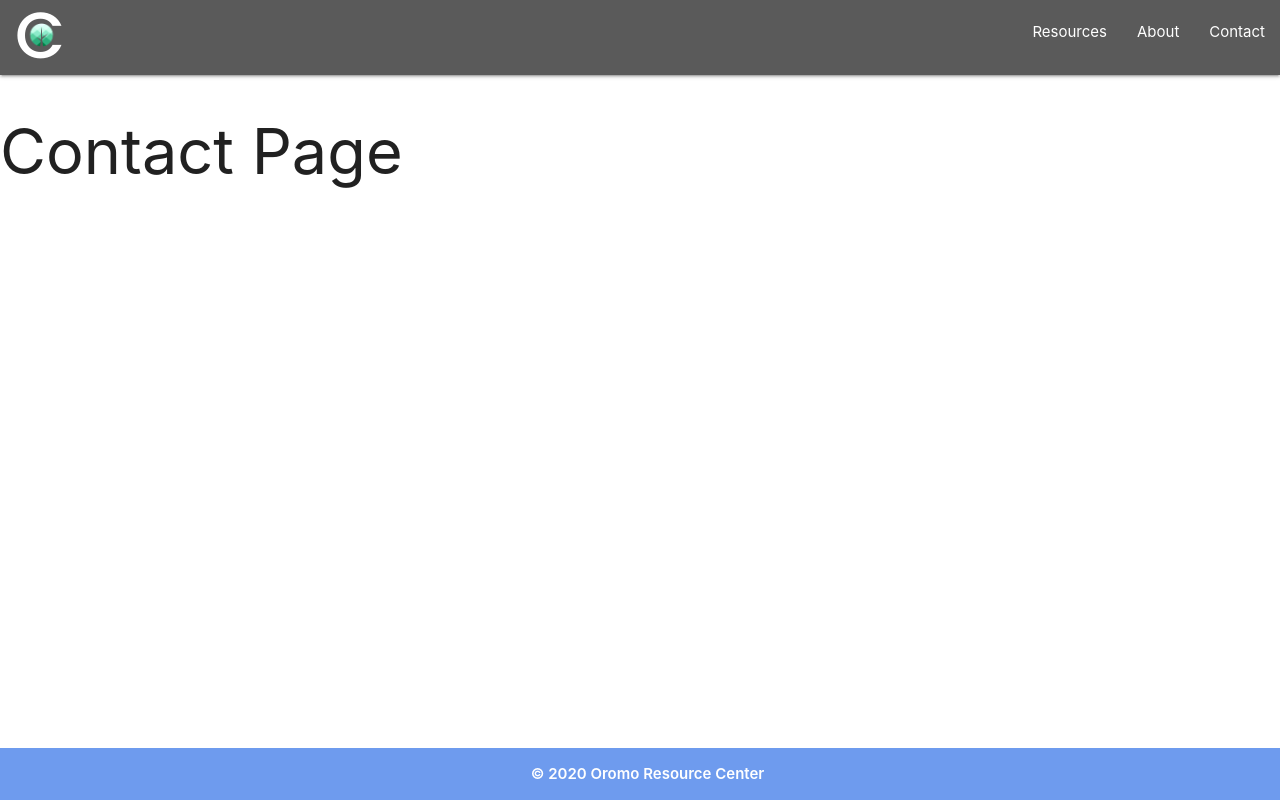
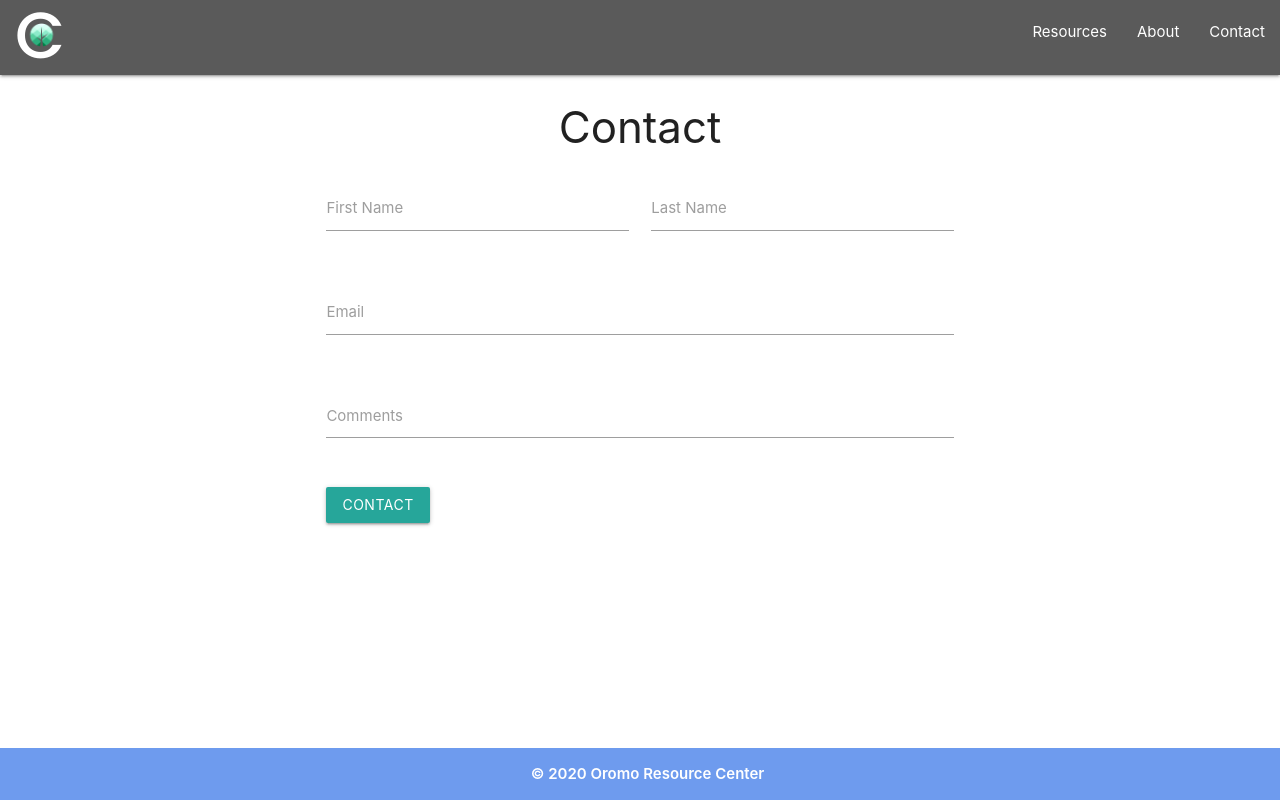
Before and after one commit to tonagalata/oromocenter, a React (Create React App) app: page /contact in a window 1280 px wide. Built offline with nearby package versions, Linux system fonts and the light colour scheme; no server answers.

Commit message:
Added contact form and updated styling

```diff
--- a/src/components/ContactForm/ContactForm.jsx
+++ b/src/components/ContactForm/ContactForm.jsx
@@ -1,9 +1,45 @@
-import React, { Component } from 'react';
+import React, { Component } from "react";
 
 class ContactForm extends Component {
-  state = {  }
+  state = {};
   render() {
-    return ( <><h1>Contact Form</h1></> );
+    return (
+      <>
+        <div className="container">
+          <form className="col s12">
+      <div className="row">
+        <div className="input-field col s6">
+          <input id="first_name" type="text" className="validate" />
+          <label for="first_name">First Name</label>
+        </div>
+        <div className="input-field col s6">
+          <input id="last_name" type="text" className="validate" />
+          <label for="last_name">Last Name</label>
+        </div>
+      </div>
+      {/* <div className="row">
+        <div className="input-field col s12">
+          <input disabled value="I am not editable" id="disabled" type="text" className="validate" />
+          <label for="disabled">Disabled</label>
+        </div>
+      </div> */}
+      <div className="row">
+        <div className="input-field col s12">
+          <input id="email" type="email" className="validate" />
+          <label for="email">Email</label>
+        </div>
+      </div>
+      <div class="row">
+        <div class="input-field col s12">
+          <textarea id="textarea1" className="materialize-textarea"></textarea>
+          <label for="textarea1">Comments</label>
+        </div>
+      </div>
+      <button type="submit" className="btn">Contact</button>
+    </form>
+        </div>
+      </>
+    );
   }
 }
 
--- a/src/pages/ContactPage/ContactPage.jsx
+++ b/src/pages/ContactPage/ContactPage.jsx
@@ -1,11 +1,15 @@
-import React from 'react';
+import React from "react";
+import ContactForm from '../../components/ContactForm/ContactForm'
 
-const ContactPage = (props) => {
+const ContactPage = props => {
   return (
-  <>
-  <h1>Contact Page</h1>
-  </>
+    <>
+      <div className="container">
+        <h3 className="center">Contact</h3>
+        <ContactForm/>
+      </div>
+    </>
   );
-}
+};
 
 export default ContactPage;
```
